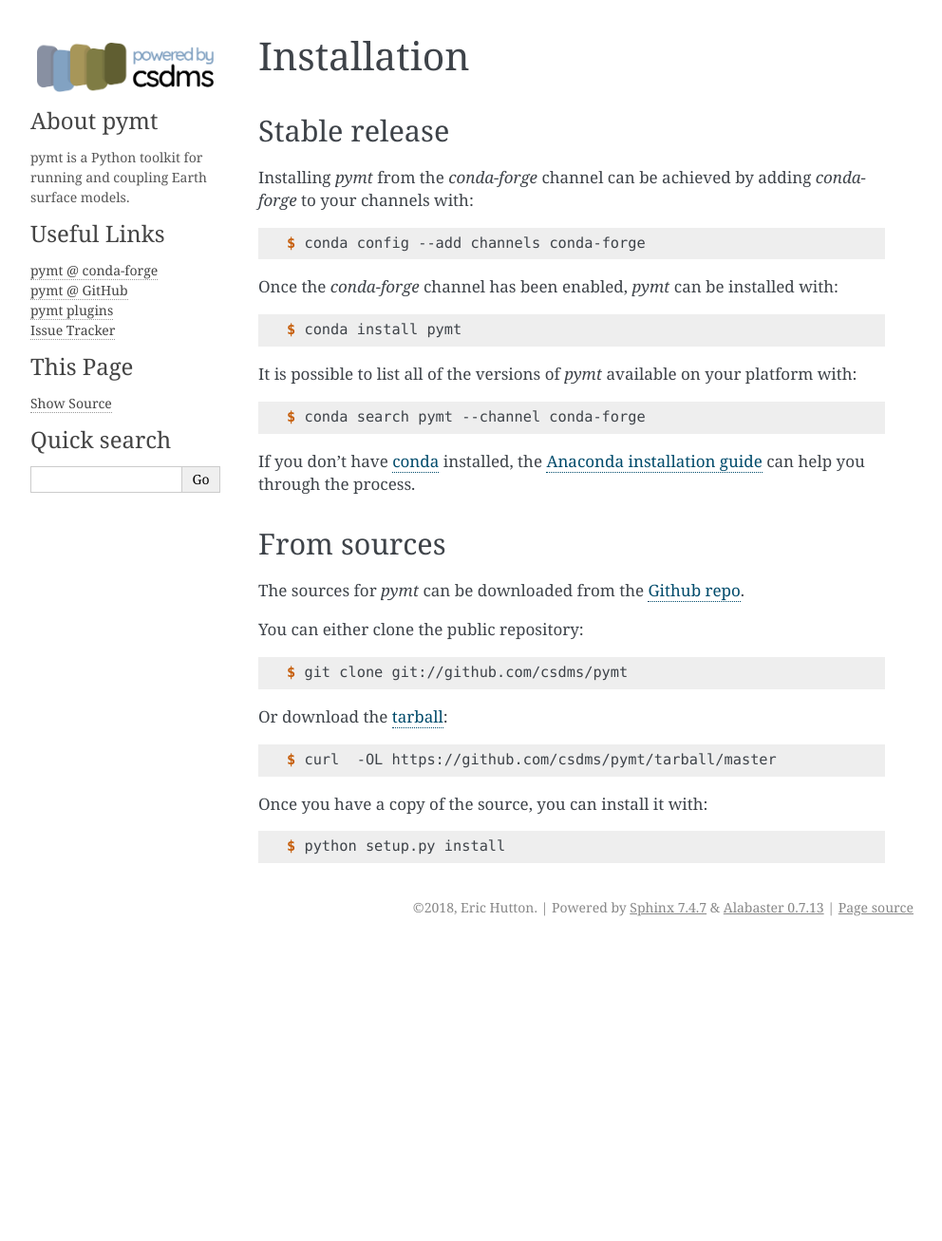
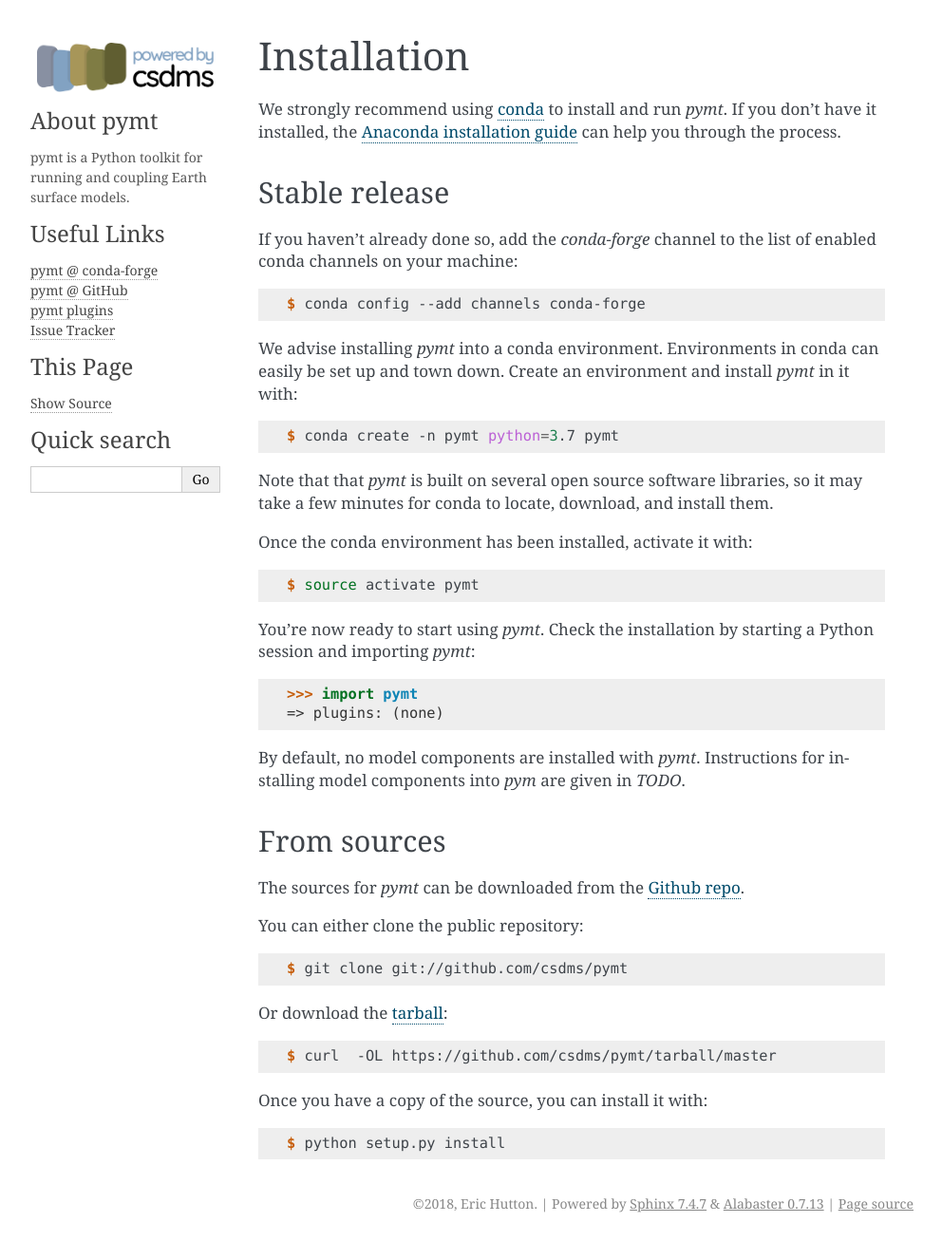
Before and after one commit to csdms/pymt, a Sphinx documentation site: the page built from docs/installation.rst, in a window 1280 px wide. Shown: the whole page at 95% size, without its empty margins (148-1140 px from the left). Built offline with Sphinx 7.4.7, drawn with Linux system fonts in a browser that asks for light colours; pages that are not in the unit, such as notebooks, are missing from menus; before the commit the page ends 995 px from its top, so only the background shows below that.

Commit message:
Update install instructions to suggest using conda environment
I still need to

* link this back to the section in the Quickstart
* link to instructions for installing a model
* make docs for the above

```diff
--- a/docs/installation.rst
+++ b/docs/installation.rst
@@ -4,36 +4,55 @@
 Installation
 ============
 
+We strongly recommend using `conda`_ to install and run *pymt*. If
+you don't have it installed, the `Anaconda installation guide`_
+can help you through the process.
+
+.. _conda: https://conda.io/docs/
+.. _Anaconda installation guide: http://docs.anaconda.com/anaconda/install/
 
 Stable release
 --------------
 
-Installing *pymt* from the *conda-forge* channel can be achieved
-by adding *conda-forge* to your channels with:
+If you haven't already done so,
+add the *conda-forge* channel
+to the list of enabled conda channels on your machine:
 
 .. code-block:: console
 
     $ conda config --add channels conda-forge
 
-Once the *conda-forge* channel has been enabled, *pymt* can be
-installed with:
+We advise installing *pymt* into a conda environment.
+Environments in conda can easily be set up and town down.
+Create an environment and install *pymt* in it with:
 
 .. code-block:: console
 
-    $ conda install pymt
+    $ conda create -n pymt python=3.7 pymt
 
-It is possible to list all of the versions of *pymt* available
-on your platform with:
+Note that that *pymt* is built on several open source software
+libraries, so it may take a few minutes for conda to locate,
+download, and install them.
+
+Once the conda environment has been installed, activate it with:
 
 .. code-block:: console
 
-    $ conda search pymt --channel conda-forge
+    $ source activate pymt
 
-If you don't have `conda`_ installed, the `Anaconda installation guide`_ can
-help you through the process.
 
-.. _conda: https://conda.io/docs/
-.. _Anaconda installation guide: http://docs.anaconda.com/anaconda/install/
+You're now ready to start using *pymt*.
+Check the installation by starting a Python session
+and importing *pymt*:
+
+.. code-block:: python
+
+    >>> import pymt
+    => plugins: (none)
+
+By default, no model components are installed with *pymt*.
+Instructions for installing model components into *pym*
+are given in *TODO*.
 
 From sources
 ------------
```
